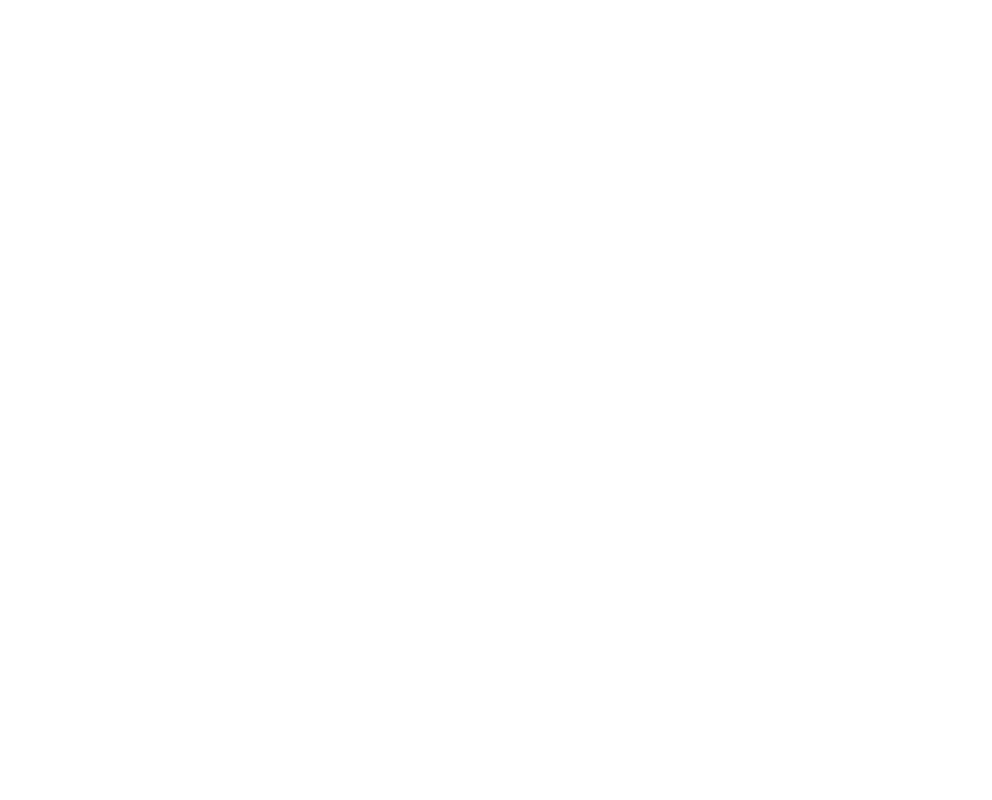
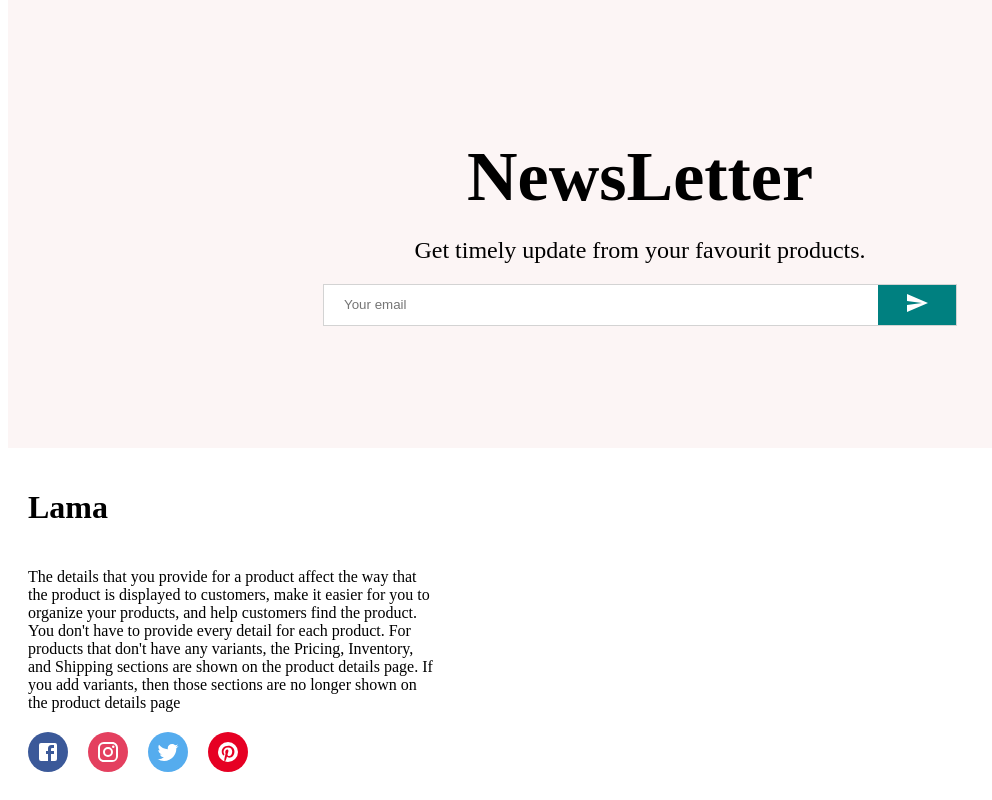
Before and after one commit to suhas3145/Offer_UP, a React (Create React App) app: page / in a window 1280 px wide. Shown: the part 2316-3116 px from the top of the page, without its empty margins (0-992 px from the left). Before the commit the page ends 2272 px from the top, so only its background shows below. Built offline with nearby package versions, Linux system fonts and the light colour scheme.

Commit message:
added new changes

```diff
--- /dev/null
+++ b/src/components/Fotter.jsx
@@ -0,0 +1,78 @@
+import {Facebook,
+  Instagram,
+  Pinterest,
+  Twitter,
+} from "@mui/icons-material";
+import React from "react";
+import styled from "styled-components";
+
+const Container = styled.div`
+  display: flex;
+`;
+const Left = styled.div`
+  flex: 1;
+  display: flex;
+  flex-direction: column;
+  padding: 20px;
+`;
+const Center = styled.div`
+  flex: 1;
+`;
+const Right = styled.div`
+  flex: 1;
+
+`;
+
+const Logo = styled.h1``;
+const Description = styled.p`
+margin: 20px 0px;`;
+const SocialContainer = styled.div`
+display: flex;`;
+const SocialIcon = styled.div`
+width: 40px;
+height:40px;
+border-radius: 50%;
+color: white;
+background-color: #${props => props.color};
+display: flex;
+align-items: center;
+justify-content: center;
+margin-right: 20px
+`;
+
+const Fotter = () => {
+  return (
+    <Container>
+      <Left>
+        <Logo>Lama</Logo>
+        <Description>
+          The details that you provide for a product affect the way that the
+          product is displayed to customers, make it easier for you to organize
+          your products, and help customers find the product. You don't have to
+          provide every detail for each product. For products that don't have
+          any variants, the Pricing, Inventory, and Shipping sections are shown
+          on the product details page. If you add variants, then those sections
+          are no longer shown on the product details page
+        </Description>
+        <SocialContainer>
+          <SocialIcon color="3B5999">
+            <Facebook />
+          </SocialIcon>
+          <SocialIcon color="E4405F">
+            <Instagram />
+          </SocialIcon>
+          <SocialIcon color="55ACEE">
+            <Twitter />
+          </SocialIcon>
+          <SocialIcon color="E60023">
+            <Pinterest />
+          </SocialIcon>
+        </SocialContainer>
+      </Left>
+      <Center></Center>
+      <Right></Right>
+    </Container>
+  );
+};
+
+export default Fotter;
--- a/src/components/Navbar.jsx
+++ b/src/components/Navbar.jsx
@@ -4,7 +4,7 @@
 import styled from 'styled-components'
 
 const Container = styled.div`
-     height : 60px;
+     height : 80px;
 `;
 
 const Wrapper = styled.div`
--- /dev/null
+++ b/src/components/Newsletter.jsx
@@ -0,0 +1,56 @@
+import { Send } from "@mui/icons-material";
+import React from "react";
+import styled from "styled-components";
+
+const Container = styled.div`
+  height: 60vh;
+  background-color: #fcf5f5;
+  display: flex;
+  align-items: center;
+  justify-content: center;
+  flex-direction: column;
+`;
+const Title = styled.h1`
+    font-size: 70px;
+    margin-bottom: 20px;
+`;
+const InputContainer = styled.div`
+width: 50%;
+height: 40px;
+background-color: white;
+display: flex;
+justify-content: space-between;
+border: 1px solid lightgrey;
+`;
+const Input = styled.input`
+border: none;
+flex: 8;
+padding-left: 20px`;
+const Button = styled.button`
+flex: 1;
+border: none;
+background-color: teal;
+color: white;
+`;
+const Description = styled.div`
+font-size: 24px;
+font-width: 300px;
+margin-bottom:20px;
+`;
+
+const Newsletter = () => {
+  return (
+    <Container>
+      <Title>NewsLetter</Title>
+      <Description>Get timely update from your favourit products.</Description>
+      <InputContainer>
+        <Input placeholder="Your email" />
+        <Button>
+          <Send />
+        </Button>
+      </InputContainer>
+    </Container>
+  );
+};
+
+export default Newsletter;
--- a/src/components/Product.jsx
+++ b/src/components/Product.jsx
@@ -17,7 +17,7 @@
   display: flex;
   align-items: center;
   justify-content: center;
-  transition: all 0.5s ease
+  transition: all 0.5s ease;
   cursor: pointer;
 `;
 
--- a/src/pages/Home.jsx
+++ b/src/pages/Home.jsx
@@ -14,6 +14,8 @@
 import Slider from '../components/Slider'
 import Categories from '../components/Categories'
 import Products from '../components/Products'
+import Newsletter from '../components/Newsletter'
+import Fotter from '../components/Fotter'
 
 
 
@@ -27,6 +29,8 @@
       <Slider/>
       <Categories/>
       <Products/>
+      <Newsletter/>
+      <Fotter/>
 
     </div>
   )
```
